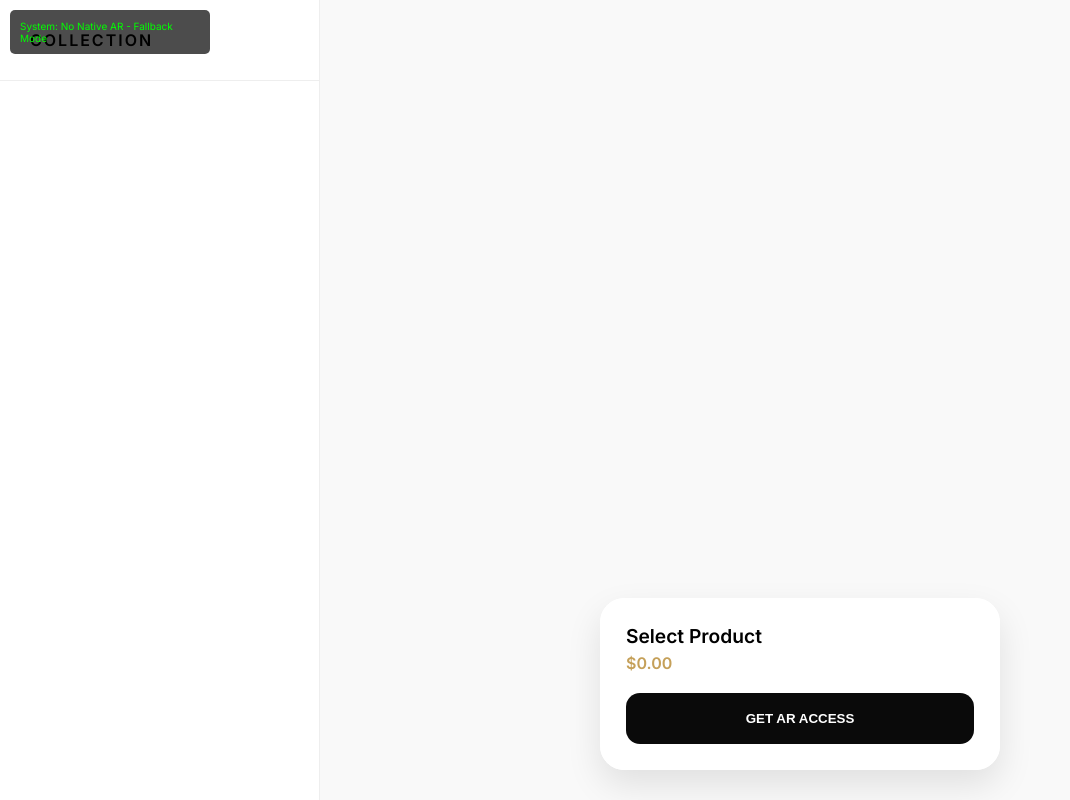
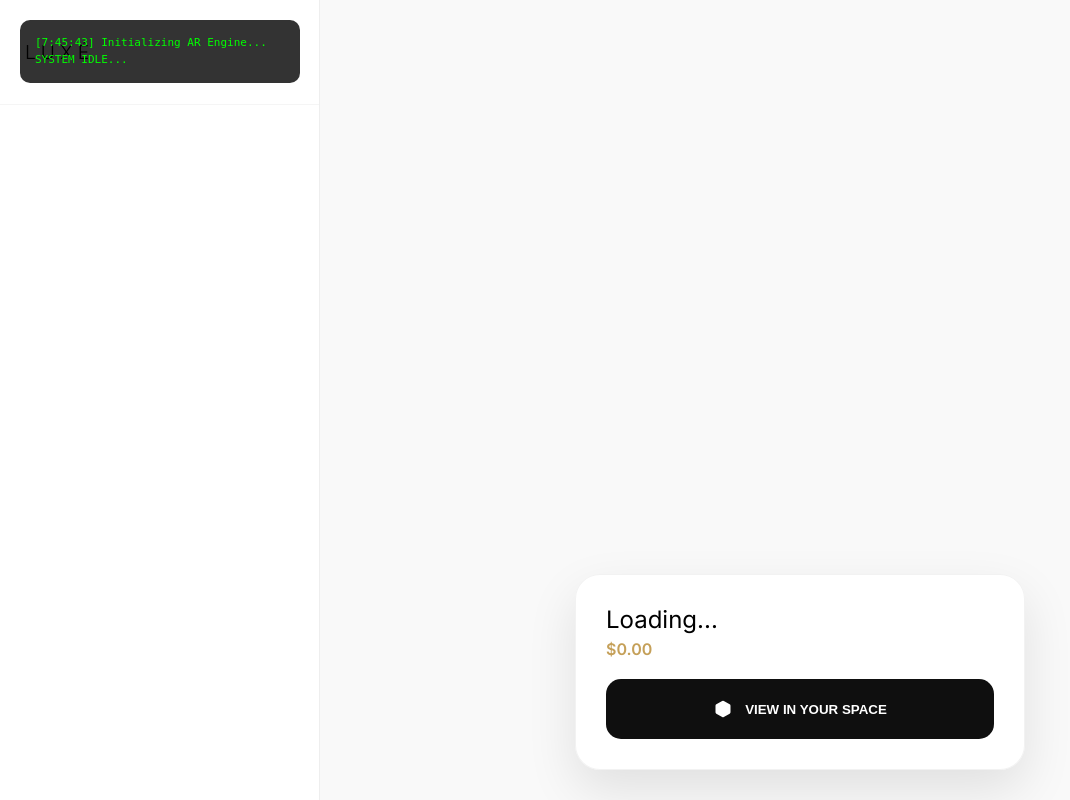
Before and after one commit to bil1234n/3D_hub, a Django app: page / in a window 1280 px wide. Shown: the whole page, without its empty margins (0-1070 px from the left). Run offline with Django 5.2, Linux system fonts and the light colour scheme; data that the repository does not hold is empty; some libraries are stand-ins or nearby versions.

Commit message:
Update index.html

```diff
--- a/templates/index.html
+++ b/templates/index.html
@@ -3,117 +3,113 @@
 <head>
     <meta charset="UTF-8">
     <meta name="viewport" content="width=device-width, initial-scale=1.0, maximum-scale=1.0, user-scalable=no">
-    <title>Luxé | Professional AR Engine</title>
+    <title>Luxé | Enterprise AR Engine</title>
 
     <script type="module" src="https://ajax.googleapis.com/ajax/libs/model-viewer/3.4.0/model-viewer.min.js"></script>
     <link href="https://fonts.googleapis.com/css2?family=Inter:wght@300;400;600&display=swap" rel="stylesheet">
 
     <style>
-        :root { --accent: #c5a059; --dark: #0a0a0a; --glass: rgba(255, 255, 255, 0.95); }
-        * { box-sizing: border-box; -webkit-tap-highlight-color: transparent; }
+        :root { --accent: #c5a059; --dark: #0f0f0f; --err: #ff4d4d; --glass: rgba(255, 255, 255, 0.98); }
+        * { box-sizing: border-box; -webkit-font-smoothing: antialiased; }
         body { margin: 0; font-family: 'Inter', sans-serif; background: #fff; height: 100vh; display: flex; overflow: hidden; }
 
-        /* Sidebar Control */
-        .sidebar { width: 320px; border-right: 1px solid #eee; display: flex; flex-direction: column; background: #fff; z-index: 10; transition: transform 0.4s cubic-bezier(0.4, 0, 0.2, 1); }
-        .sidebar.collapsed { transform: translateX(-100%); margin-right: -320px; }
+        /* Sidebar Architecture */
+        .sidebar { width: 320px; border-right: 1px solid #eee; display: flex; flex-direction: column; background: #fff; z-index: 100; }
+        .sidebar-header { padding: 40px 25px; border-bottom: 1px solid #f5f5f5; }
+        .sidebar-header h1 { margin: 0; font-size: 1.2rem; letter-spacing: 5px; font-weight: 300; }
+
+        .product-list { flex: 1; overflow-y: auto; padding: 15px; }
+        .product-item {
+            padding: 20px; margin-bottom: 10px; border-radius: 15px; cursor: pointer;
+            background: #fcfcfc; border: 1px solid #f0f0f0; transition: 0.3s;
+        }
+        .product-item.active { border-color: var(--accent); background: #fff; box-shadow: 0 10px 25px rgba(0,0,0,0.05); }
 
         /* Main Viewport */
-        .viewport { flex: 1; position: relative; background: #f9f9f9; }
-        model-viewer { width: 100%; height: 100%; background-color: #f9f9f9; }
+        .stage { flex: 1; position: relative; background: #f9f9f9; }
+        model-viewer { width: 100%; height: 100%; background: #f9f9f9; --poster-color: transparent; }
 
-        /* Professional UI Components */
-        .overlay-ui { position: absolute; bottom: 30px; left: 50%; transform: translateX(-50%); width: 90%; max-width: 400px; z-index: 50; }
+        /* Control UI */
+        .ui-overlay { position: absolute; bottom: 30px; left: 50%; transform: translateX(-50%); width: 90%; max-width: 450px; z-index: 200; }
+        .info-card { background: var(--glass); padding: 30px; border-radius: 25px; box-shadow: 0 20px 50px rgba(0,0,0,0.1); border: 1px solid rgba(0,0,0,0.05); }
 
-        .product-card {
-            background: var(--glass); backdrop-filter: blur(15px); padding: 25px;
-            border-radius: 24px; box-shadow: 0 15px 35px rgba(0,0,0,0.1); border: 1px solid #fff;
+        .ar-button {
+            width: 100%; padding: 20px; border: none; border-radius: 15px;
+            background: var(--dark); color: #fff; font-weight: 600; cursor: pointer;
+            display: flex; align-items: center; justify-content: center; gap: 12px;
         }
 
-        .btn-primary {
-            width: 100%; padding: 18px; border: none; border-radius: 14px;
-            background: var(--dark); color: #fff; font-weight: 600; cursor: pointer;
-            display: flex; align-items: center; justify-content: center; gap: 10px; transition: 0.2s;
+        /* Diagnostic Panel */
+        #diagnostic-log {
+            position: absolute; top: 20px; left: 20px; width: 280px;
+            background: rgba(0,0,0,0.8); color: #00ff00; font-family: monospace;
+            font-size: 11px; padding: 15px; border-radius: 10px; z-index: 500;
+            pointer-events: none; line-height: 1.5;
         }
+        .log-error { color: var(--err); font-weight: bold; }
 
-        /* Diagnostic Tools (Hide in Production) */
-        #debug-log {
-            position: absolute; top: 10px; left: 10px; font-size: 10px;
-            background: rgba(0,0,0,0.7); color: #0f0; padding: 10px; border-radius: 5px;
-            pointer-events: none; z-index: 1000; max-width: 200px;
+        /* Fallback Modal */
+        #error-modal {
+            display: none; position: fixed; inset: 0; background: rgba(0,0,0,0.9);
+            z-index: 1000; align-items: center; justify-content: center; backdrop-filter: blur(10px);
         }
-
-        /* Modal */
-        .modal {
-            display: none; position: fixed; inset: 0; background: rgba(0,0,0,0.85);
-            z-index: 1000; align-items: center; justify-content: center; backdrop-filter: blur(8px);
-        }
-        .modal-content { background: #fff; padding: 40px; border-radius: 30px; text-align: center; }
-
-        .item-row { padding: 15px; border-bottom: 1px solid #eee; cursor: pointer; transition: 0.2s; }
-        .item-row:hover { background: #f5f5f5; }
-        .item-row.active { border-left: 4px solid var(--accent); background: #fffaf0; }
+        .modal-box { background: white; width: 90%; max-width: 400px; padding: 40px; border-radius: 30px; text-align: center; }
     </style>
 </head>
 <body>
 
-    <div id="debug-log">System: Initializing...</div>
+    <div id="diagnostic-log">SYSTEM IDLE...</div>
 
-    <aside class="sidebar" id="sidebar">
-        <div style="padding: 30px; border-bottom: 1px solid #eee; font-weight: 600; letter-spacing: 2px;">COLLECTION</div>
-        <div id="product-list" style="overflow-y: auto; flex: 1;"></div>
+    <aside class="sidebar">
+        <div class="sidebar-header"><h1>LUXÉ</h1></div>
+        <div class="product-list" id="p-list"></div>
     </aside>
 
-    <main class="viewport">
-        <model-viewer id="main-engine"
-            loading="eager"
-            camera-controls
-            auto-rotate
-            ar
-            ar-modes="webxr scene-viewer quick-look"
-            ar-placement="floor"
-            shadow-intensity="1.5"
-            environment-image="neutral"
-            crossorigin="anonymous">
-
-            <button slot="ar-button" id="native-ar-trigger" style="display:none;"></button>
+    <main class="stage">
+        <model-viewer id="engine"
+            camera-controls auto-rotate shadow-intensity="1"
+            ar ar-modes="webxr scene-viewer quick-look"
+            crossorigin="anonymous" loading="eager">
+            <button slot="ar-button" style="display:none;"></button>
         </model-viewer>
 
-        <div class="overlay-ui">
-            <div class="product-card">
-                <h2 id="display-name" style="margin: 0 0 5px 0; font-size: 1.2rem;">Select Product</h2>
-                <p id="display-price" style="margin: 0 0 20px 0; color: var(--accent); font-weight: 600;">$0.00</p>
-                <button class="btn-primary" id="master-ar-btn">
-                    <svg width="20" height="20" viewBox="0 0 24 24" fill="none" stroke="currentColor" stroke-width="2"><path d="M21 16V8a2 2 0 0 0-1-1.73l-7-4a2 2 0 0 0-2 0l-7 4A2 2 0 0 0 3 8v8a2 2 0 0 0 1 1.73l7 4a2 2 0 0 0 2 0l7-4A2 2 0 0 0 21 16z"></path><polyline points="3.27 6.96 12 12.01 20.73 6.96"></polyline><line x1="12" y1="22.08" x2="12" y2="12"></line></svg>
-                    INITIALIZING AR...
+        <div class="ui-overlay">
+            <div class="info-card">
+                <h2 id="view-name" style="margin:0 0 5px 0; font-weight: 400;">Loading...</h2>
+                <div id="view-price" style="color: var(--accent); font-weight: 600; margin-bottom: 20px;">$0.00</div>
+                <button class="ar-button" id="ar-trigger">
+                    <svg width="20" height="20" fill="white" viewBox="0 0 24 24"><path d="M21 16V8a2 2 0 0 0-1-1.73l-7-4a2 2 0 0 0-2 0l-7 4A2 2 0 0 0 3 8v8a2 2 0 0 0 1 1.73l7 4a2 2 0 0 0 2 0l7-4A2 2 0 0 0 21 16z"/></svg>
+                    VIEW IN YOUR SPACE
                 </button>
             </div>
         </div>
     </main>
 
-    <div class="modal" id="qr-modal">
-        <div class="modal-content">
-            <h3>Desktop Detected</h3>
-            <p>Scan to view this in your room</p>
-            <img id="qr-image" style="width: 200px; height: 200px; margin: 20px;">
-            <button onclick="document.getElementById('qr-modal').style.display='none'" style="display:block; width:100%; padding:10px; border:none; background:#eee; border-radius:8px;">Dismiss</button>
+    <div id="error-modal">
+        <div class="modal-box">
+            <h3 id="err-title" style="color:var(--err)">AR Blocked</h3>
+            <p id="err-msg" style="color:#666; font-size:14px; margin-bottom:25px;"></p>
+            <div id="qr-wrap" style="display:none; margin-bottom:20px;">
+                <img id="qr-code" style="width:180px; height:180px;">
+                <p style="font-size:10px; color:#999;">Scan with mobile to bypass desktop restriction</p>
+            </div>
+            <button onclick="document.getElementById('error-modal').style.display='none'" style="width:100%; padding:15px; border:none; background:#eee; border-radius:10px;">Close</button>
         </div>
     </div>
 
 <script>
-    // 1. SYSTEM CONFIGURATION
+    // 1. CLOUDINARY HANDLER (Professional mapping)
     const CLOUD_NAME = "duhidqjmj";
-    const logger = document.getElementById('debug-log');
 
-    function log(msg) {
-        logger.innerText = `System: ${msg}`;
-        console.log(`[AR ENGINE] ${msg}`);
-    }
+    function resolveAsset(url, isModel = false) {
+        if (!url || url === "None") return "";
+        // If it's already a full HTTPS Cloudinary URL, keep it
+        if (url.includes('res.cloudinary.com')) return url.replace('http://', 'https://');
 
-    function formatCloudinary(url, isModel = false) {
-        if (!url) return "";
-        if (url.startsWith('http')) return url.replace('http://', 'https://');
-        const folder = isModel ? 'raw/upload' : 'image/upload';
-        return `https://res.cloudinary.com/${CLOUD_NAME}/${folder}/${url.replace('/media/', '')}`;
+        // Clean the path for Cloudinary
+        const path = url.replace('/media/', '');
+        const type = isModel ? 'raw/upload' : 'image/upload';
+        return `https://res.cloudinary.com/${CLOUD_NAME}/${type}/${path}`;
     }
 
     // 2. DATA INJECTION
@@ -123,108 +119,105 @@
             id: "{{ p.id|escapejs }}",
             name: "{{ p.name|escapejs }}",
             price: "{{ p.price|escapejs }}",
-            glb: formatCloudinary("{% if p.model_3d %}{{ p.model_3d.url|escapejs }}{% endif %}", true)
+            model: resolveAsset("{% if p.model_3d %}{{ p.model_3d.url|escapejs }}{% endif %}", true)
         }{% if not forloop.last %},{% endif %}
         {% endfor %}
     ];
 
-    // 3. ENGINE CORE
+    // 3. CORE SYSTEM
     const Engine = {
-        el: document.getElementById('main-engine'),
-        arBtn: document.getElementById('master-ar-btn'),
+        viewer: document.getElementById('engine'),
+        log: document.getElementById('diagnostic-log'),
 
-        async init() {
-            log("Checking Capabilities...");
-            this.checkARSupport();
+        init() {
+            this.updateLog("Initializing AR Engine...");
             this.renderList();
-            if(inventory.length > 0) this.loadProduct(inventory[0].id);
+            if (inventory.length > 0) this.select(inventory[0].id);
 
-            this.arBtn.addEventListener('click', () => this.handleARRequest());
+            document.getElementById('ar-trigger').addEventListener('click', () => this.launchAR());
+
+            // Listen for load errors
+            this.viewer.addEventListener('error', (e) => {
+                this.updateLog(`MODEL LOAD ERROR: ${e.detail.type}`, true);
+            });
+
+            this.viewer.addEventListener('load', () => {
+                this.updateLog("Model successfully loaded into stage.");
+            });
         },
 
-        async checkARSupport() {
-            // Check for WebXR
-            if (navigator.xr) {
-                const supported = await navigator.xr.isSessionSupported('immersive-ar');
-                if (supported) {
-                    log("WebXR Confirmed (Android/Chrome)");
-                    this.arBtn.innerText = "VIEW IN YOUR SPACE";
-                    return;
-                }
-            }
-
-            // Check for iOS QuickLook
-            const a = document.createElement('a');
-            if (a.relList && a.relList.supports && a.relList.supports('ar')) {
-                log("QuickLook Confirmed (iOS)");
-                this.arBtn.innerText = "VIEW IN YOUR SPACE";
-                return;
-            }
-
-            log("No Native AR - Fallback Mode");
-            this.arBtn.innerText = "GET AR ACCESS";
+        updateLog(msg, isError = false) {
+            const timestamp = new Date().toLocaleTimeString().split(' ')[0];
+            const line = `<div class="${isError ? 'log-error' : ''}">[${timestamp}] ${msg}</div>`;
+            this.log.innerHTML = line + this.log.innerHTML;
         },
 
-        loadProduct(id) {
+        select(id) {
             const item = inventory.find(p => p.id == id);
-            log(`Loading: ${item.name}`);
-            this.el.src = item.glb;
-            document.getElementById('display-name').innerText = item.name;
-            document.getElementById('display-price').innerText = `$${item.price}`;
+            this.updateLog(`Selected: ${item.name}`);
 
-            document.querySelectorAll('.item-row').forEach(r => r.classList.remove('active'));
+            this.viewer.src = item.model;
+            document.getElementById('view-name').innerText = item.name;
+            document.getElementById('view-price').innerText = `$${item.price}`;
+
+            document.querySelectorAll('.product-item').forEach(el => el.classList.remove('active'));
             document.querySelector(`[data-id="${id}"]`).classList.add('active');
         },
 
-        handleARRequest() {
-            // This is the "Professional" trigger logic
-            const isSecure = window.location.protocol === 'https:';
+        launchAR() {
+            this.updateLog("Launching Diagnostics...");
 
-            if (!isSecure && window.location.hostname !== 'localhost') {
-                alert("Security Error: AR requires an HTTPS connection.");
-                log("Blocked: Insecure Origin");
-                return;
+            // CHECK 1: HTTPS
+            if (location.protocol !== 'https:' && location.hostname !== 'localhost') {
+                return this.showError("Security Restriction", "AR requires an HTTPS connection. Browsers block camera access on insecure sites.");
             }
 
-            // Forced Activation
-            log("Attempting Launch...");
-            const nativeTrigger = document.getElementById('native-ar-trigger');
+            // CHECK 2: Browser Capability
+            const isMobile = /iPhone|iPad|iPod|Android/i.test(navigator.userAgent);
 
-            // Check if model-viewer thinks it can AR
-            if (this.el.canActivateAR) {
-                this.el.activateAR();
+            if (!isMobile) {
+                this.updateLog("Desktop detected. Generating QR.");
+                return this.showError("Desktop Mode", "Direct AR is only available on mobile devices. Use the QR code to continue.", true);
+            }
+
+            // CHECK 3: Handshake
+            if (this.viewer.canActivateAR) {
+                this.updateLog("Handshake successful. Opening AR...");
+                this.viewer.activateAR();
             } else {
-                // If it's not a mobile device, show QR
-                if (!/iPhone|iPad|iPod|Android/i.test(navigator.userAgent)) {
-                    this.showQR();
-                } else {
-                    log("Handshake Failed. Check GLB MIME type.");
-                    // Fallback to slot trigger
-                    nativeTrigger.click();
-                }
+                this.updateLog("Hardware check failed.", true);
+                this.showError("Hardware Error", "Your device supports AR, but the 3D model couldn't be initialized for the environment. Ensure 'model/gltf-binary' is set in Cloudinary.");
             }
         },
 
-        showQR() {
-            const modal = document.getElementById('qr-modal');
-            const qr = document.getElementById('qr-image');
-            const url = encodeURIComponent(window.location.href);
-            qr.src = `https://api.qrserver.com/v1/create-qr-code/?size=200x200&data=${url}`;
-            modal.style.display = 'flex';
+        showError(title, msg, showQR = false) {
+            document.getElementById('err-title').innerText = title;
+            document.getElementById('err-msg').innerText = msg;
+            const qrWrap = document.getElementById('qr-wrap');
+
+            if (showQR) {
+                const url = encodeURIComponent(window.location.href);
+                document.getElementById('qr-code').src = `https://api.qrserver.com/v1/create-qr-code/?size=200x200&data=${url}`;
+                qrWrap.style.display = 'block';
+            } else {
+                qrWrap.style.display = 'none';
+            }
+
+            document.getElementById('error-modal').style.display = 'flex';
         },
 
         renderList() {
-            const container = document.getElementById('product-list');
+            const container = document.getElementById('p-list');
             container.innerHTML = inventory.map(p => `
-                <div class="item-row" data-id="${p.id}" onclick="Engine.loadProduct('${p.id}')">
-                    <div style="font-size:14px; font-weight:600;">${p.name}</div>
+                <div class="product-item" data-id="${p.id}" onclick="Engine.select('${p.id}')">
+                    <div style="font-weight:600;">${p.name}</div>
                     <div style="font-size:12px; color:#999;">$${p.price}</div>
                 </div>
             `).join('');
         }
     };
 
-    window.addEventListener('load', () => Engine.init());
+    window.onload = () => Engine.init();
 </script>
 </body>
 </html>
```
